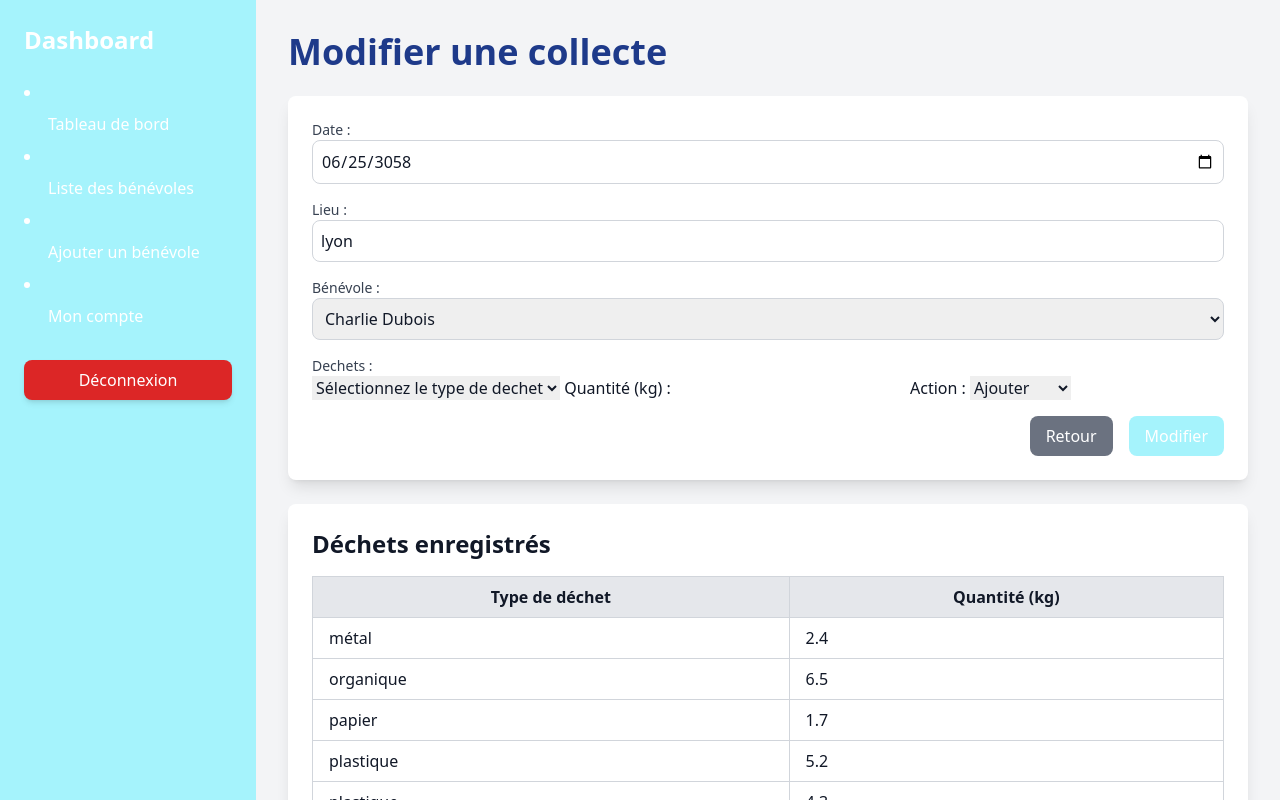
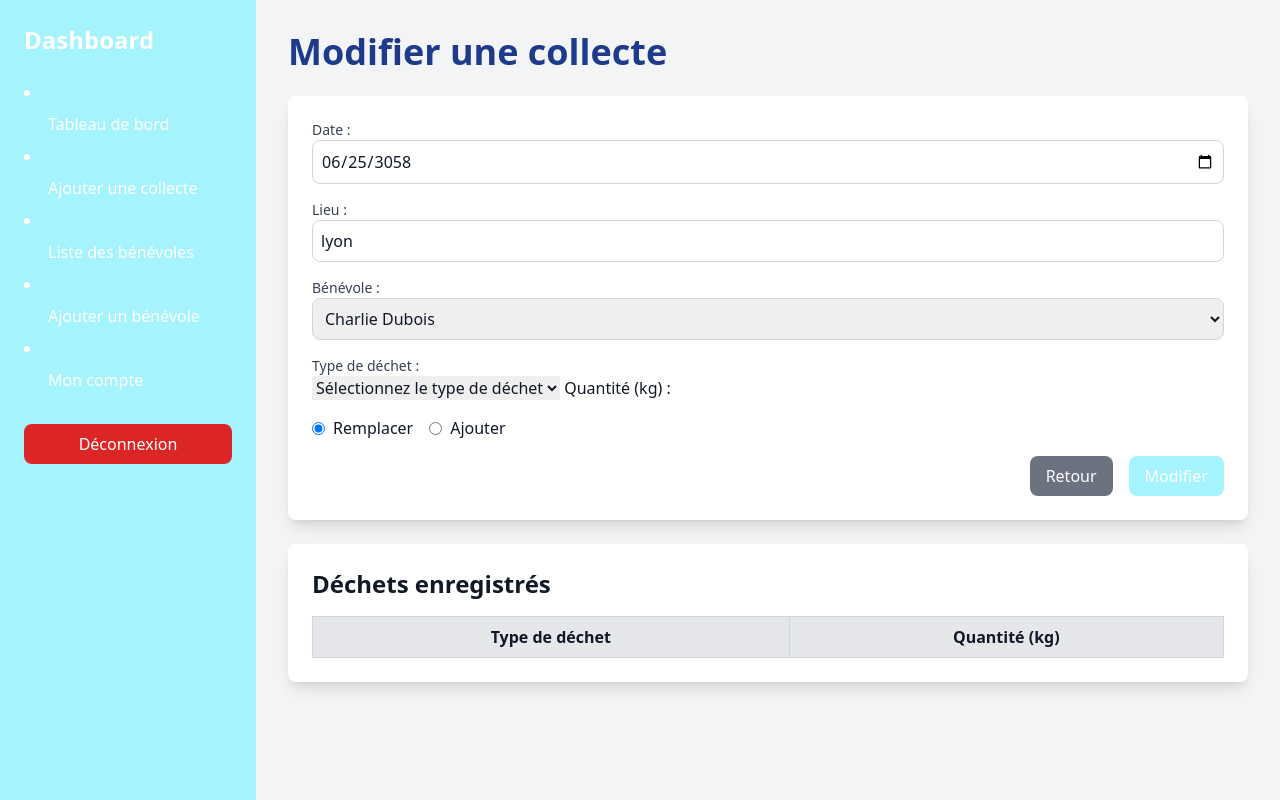
Before and after one commit to TheoBlaum/P4BackofficeLP, a PHP site: page /collection_edit.php?id=6 in a window 1280 px wide. Run offline with PHP 8.4, Linux system fonts and the light colour scheme; data comes from the database, SQL or seed files in the repository; lists and menus that the app fills with data are empty; some libraries are stand-ins or nearby versions.

Commit message:
bouton ajouter, remplacer et tableau ds "modifier"

```diff
--- a/association/php/collection_edit.php
+++ b/association/php/collection_edit.php
@@ -24,80 +24,56 @@
 $stmt_benevoles->execute();
 $benevoles = $stmt_benevoles->fetchAll();
 
-
 // Récupérer la liste des déchets associés à la collecte
 $stmt_dechets = $pdo->prepare("SELECT id, type_dechet, quantite_kg FROM dechets_collectes WHERE id_collecte = ?");
 $stmt_dechets->execute([$id]);
 $dechets_collectes = $stmt_dechets->fetchAll();
 
-
-// Mettre à jour la collecte
-if ($_SERVER["REQUEST_METHOD"] === "POST") {
-    $date = $_POST["date"];
-    $lieu = $_POST["lieu"];
-    $benevole_id = $_POST["benevole"]; // Récupérer l'ID du bénévole sélectionné
-
-    $stmt = $pdo->prepare("UPDATE collectes SET date_collecte = ?, lieu = ?, id_benevole = ? WHERE id = ?");
-    $stmt->execute([$date, $lieu, $benevole_id, $id]);
-
-
+// Mettre à jour la collecte et les déchets
 if ($_SERVER["REQUEST_METHOD"] === "POST") {
     $date = $_POST["date"];
     $lieu = $_POST["lieu"];
     $benevole_id = $_POST["benevole"];
-        $id_collecte = $_GET['id'];
 
+    // Mettre à jour la collecte
     $stmt = $pdo->prepare("UPDATE collectes SET date_collecte = ?, lieu = ?, id_benevole = ? WHERE id = ?");
-        $stmt->execute([$date, $lieu, $benevole_id, $id_collecte]);
+    $stmt->execute([$date, $lieu, $benevole_id, $id]);
 
-        // Gestion des déchets
-        if (!empty($_POST["type_dechet"]) && is_numeric($_POST["quantite_kg"])) {
+    // Vérifier si un type de déchet a été soumis
+    if (!empty($_POST["type_dechet"]) && !empty($_POST["quantite_kg"])) {
         $type_dechet = $_POST["type_dechet"];
         $quantite_kg = $_POST["quantite_kg"];
-            $action = $_POST["action"]; // "ajouter" ou "remplacer"
+        $action = $_POST["action"]; // Action ajoutée : "ajouter" ou "remplacer"
 
         // Vérifier si le déchet existe déjà pour cette collecte
-            $stmt = $pdo->prepare("SELECT quantite_kg FROM dechets_collectes WHERE id_collecte = ? AND type_dechet = ?");
-            $stmt->execute([$id_collecte, $type_dechet]);
-            $ancienneQuantite = $stmt->fetchColumn();
+        $stmt_check = $pdo->prepare("SELECT id, quantite_kg FROM dechets_collectes WHERE id_collecte = ? AND type_dechet = ?");
+        $stmt_check->execute([$id, $type_dechet]);
+        $dechet_existant = $stmt_check->fetch();
 
-            if ($ancienneQuantite === false) {
-                // Insérer si le déchet n'existe pas encore
-                $stmt = $pdo->prepare("INSERT INTO dechets_collectes (type_dechet, quantite_kg, id_collecte) VALUES (?, ?, ?)");
-                $stmt->execute([$type_dechet, $quantite_kg, $id_collecte]);
+        if ($dechet_existant) {
+            // Si le déchet existe déjà et l'action est "ajouter", additionner la quantité
+            if ($action === 'ajouter') {
+                $quantite_kg += $dechet_existant['quantite_kg']; // Ajouter à l'existant
+                $stmt_update = $pdo->prepare("UPDATE dechets_collectes SET quantite_kg = ? WHERE id = ?");
+                $stmt_update->execute([$quantite_kg, $dechet_existant['id']]);
+            }
+            // Si l'action est "remplacer", remplacer la quantité existante
+            else {
+                $stmt_update = $pdo->prepare("UPDATE dechets_collectes SET quantite_kg = ? WHERE id = ?");
+                $stmt_update->execute([$quantite_kg, $dechet_existant['id']]);
+            }
         } else {
-                // Ajouter ou remplacer la quantité
-                $nouvelleQuantite = ($action === "ajouter") ? ($ancienneQuantite + $quantite_kg) : $quantite_kg;
-                $stmt = $pdo->prepare("UPDATE dechets_collectes SET quantite_kg = ? WHERE id_collecte = ? AND type_dechet = ?");
-                $stmt->execute([$nouvelleQuantite, $id_collecte, $type_dechet]);
+            // Si le déchet n'existe pas, insérer un nouveau type de déchet
+            $stmt_insert = $pdo->prepare("INSERT INTO dechets_collectes (type_dechet, quantite_kg, id_collecte) VALUES (?, ?, ?)");
+            $stmt_insert->execute([$type_dechet, $quantite_kg, $id]);
         }
     }
 
-        header("Location: " . $_SERVER['PHP_SELF'] . "?id=" . $id_collecte);
+    // Rediriger vers la même page pour voir immédiatement les modifications
+    header("Location: collection_edit.php?id=$id");
     exit;
 }
-
-
-
-    // deuxieme requette pour mettre a jour les dechets
-    $type_dechet = $_POST["type_dechet"];
-    $quantite_kg = $_POST["quantite_kg"];
-    $id_collecte = $_GET['id'];
-
-
-    $stmt =  $pdo->prepare("INSERT INTO dechets_collectes (type_dechet, quantite_kg, id_collecte) VALUES (?, ?, ?)");
-    $stmt->execute([$type_dechet, $quantite_kg, $id_collecte]);
-
-    header("Location: collection_edit.php");
-    exit;
-}
-
-$stmt_dechets_collectes = $pdo->prepare("SELECT id, type_dechet,quantite_kg FROM dechets_collectes ORDER BY type_dechet");
-$stmt_dechets_collectes->execute();
-$dechets_collectes = $stmt_dechets_collectes->fetchAll();
-
 ?>
-
 
 <!DOCTYPE html>
 <html lang="fr">
@@ -110,48 +86,37 @@
 <body class="bg-gray-100 text-gray-900">
 
 <div class="flex h-screen">
-    <!-- Dashboard -->
     <div class="bg-cyan-200 text-white w-64 p-6">
         <h2 class="text-2xl font-bold mb-6">Dashboard</h2>
-
         <li><a href="collection_list.php" class="flex items-center py-2 px-3 hover:bg-blue-800 rounded-lg"><i class="fas fa-tachometer-alt mr-3"></i> Tableau de bord</a></li>
+            <li><a href="collection_add.php" class="flex items-center py-2 px-3 hover:bg-blue-800 rounded-lg"><i class="fas fa-plus-circle mr-3"></i> Ajouter une collecte</a></li>
             <li><a href="volunteer_list.php" class="flex items-center py-2 px-3 hover:bg-blue-800 rounded-lg"><i class="fa-solid fa-list mr-3"></i> Liste des bénévoles</a></li>
-            <li>
-                <a href="user_add.php" class="flex items-center py-2 px-3 hover:bg-blue-800 rounded-lg">
-                    <i class="fas fa-user-plus mr-3"></i> Ajouter un bénévole
-                </a>
-            </li>
+            <li><a href="user_add.php" class="flex items-center py-2 px-3 hover:bg-blue-800 rounded-lg"><i class="fas fa-user-plus mr-3"></i> Ajouter un bénévole</a></li>
             <li><a href="my_account.php" class="flex items-center py-2 px-3 hover:bg-blue-800 rounded-lg"><i class="fas fa-cogs mr-3"></i> Mon compte</a></li>
-
         <div class="mt-6">
-            <button onclick="logout()" class="w-full bg-red-600 hover:bg-red-700 text-white py-2 rounded-lg shadow-md">
+            <button onclick="logout()" class="w-full bg-red-600 hover:bg-red-700 text-white py-2 rounded-lg">
                 Déconnexion
             </button>
         </div>
     </div>
 
-    <!-- Contenu principal -->
     <div class="flex-1 p-8 overflow-y-auto">
         <h1 class="text-4xl font-bold text-blue-900 mb-6">Modifier une collecte</h1>
 
-        <!-- Formulaire -->
         <div class="bg-white p-6 rounded-lg shadow-lg">
             <form method="POST" class="space-y-4">
                 <div>
                     <label class="block text-sm font-medium text-gray-700">Date :</label>
-                    <input type="date" name="date" value="<?= htmlspecialchars($collecte['date_collecte']) ?>" required
-                           class="w-full p-2 border border-gray-300 rounded-lg">
+                    <input type="date" name="date" value="<?= htmlspecialchars($collecte['date_collecte']) ?>" required class="w-full p-2 border border-gray-300 rounded-lg">
                 </div>
                 <div>
                     <label class="block text-sm font-medium text-gray-700">Lieu :</label>
-                    <input type="text" name="lieu" value="<?= htmlspecialchars($collecte['lieu']) ?>" required
-                           class="w-full p-2 border border-gray-300 rounded-lg">
+                    <input type="text" name="lieu" value="<?= htmlspecialchars($collecte['lieu']) ?>" required class="w-full p-2 border border-gray-300 rounded-lg">
                 </div>
                 <div>
                     <label class="block text-sm font-medium text-gray-700">Bénévole :</label>
-                    <select name="benevole" required
-                            class="w-full p-2 border border-gray-300 rounded-lg">
-                        <option value="" disabled selected>Sélectionnez un·e bénévole</option>
+                    <select name="benevole" required class="w-full p-2 border border-gray-300 rounded-lg">
+                        <option value="" disabled>Sélectionnez un bénévole</option>
                         <?php foreach ($benevoles as $benevole): ?>
                             <option value="<?= $benevole['id'] ?>" <?= $benevole['id'] == $collecte['id_benevole'] ? 'selected' : '' ?>>
                                 <?= htmlspecialchars($benevole['nom']) ?>
@@ -159,27 +124,28 @@
                         <?php endforeach; ?>
                     </select>
                 </div>
+
                 <div>
-                <label class="block text-sm font-medium text-gray-700">Dechets :</label>
-                        <select id="type_dechet" name="type_dechet" required>
-                            <option value="">Sélectionnez le type de dechet</option>
+                    <label class="block text-sm font-medium text-gray-700">Type de déchet :</label>
+                    <select name="type_dechet" required>
+                        <option value="">Sélectionnez le type de déchet</option>
+                        <option value="Plastique">Plastique</option>
+                        <option value="Verre">Verre</option>
+                        <option value="Papier">Papier</option>
                         <option value="Métal">Métal</option>
                         <option value="Organiques">Organiques</option>
-                            <option value="Papier">Papier</option>
-                            <option value="Plastique">Plastique</option>
-                            <option value="Verre">Verre</option>
                     </select>
                     <label for="quantite_kg">Quantité (kg) :</label>
-                    <input type="number" id="quantite_kg" name="quantite_kg" step="1" required>
-
-
-                    <label>Action :</label>
-                        <select name="action">
-                            <option value="ajouter">Ajouter</option>
-                            <option value="remplacer">Remplacer</option>
-                        </select>
+                    <input type="number" name="quantite_kg" step="1" required>
                 </div>
 
+                <div class="flex items-center">
+                    <input type="radio" id="remplacer" name="action" value="remplacer" checked>
+                    <label for="remplacer" class="ml-2">Remplacer</label>
+
+                    <input type="radio" id="ajouter" name="action" value="ajouter" class="ml-4">
+                    <label for="ajouter" class="ml-2">Ajouter</label>
+                </div>
 
                 <div class="flex justify-end space-x-4">
                     <a href="collection_list.php" class="bg-gray-500 text-white px-4 py-2 rounded-lg">Retour</a>
@@ -187,7 +153,6 @@
                 </div>
             </form>
         </div>
-
 
         <!-- Tableau des déchets déjà enregistrés -->
         <div class="mt-6 bg-white p-6 rounded-lg shadow-lg">
```
Lines whose indentation alone changed are shown as unchanged.
